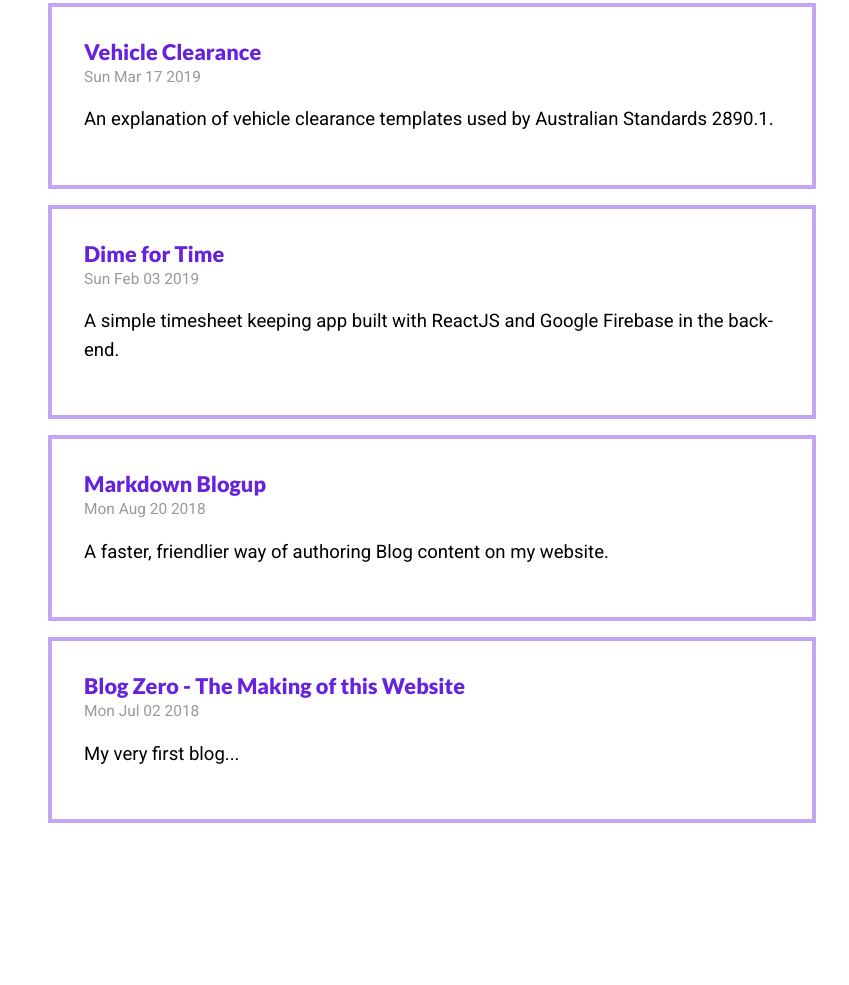
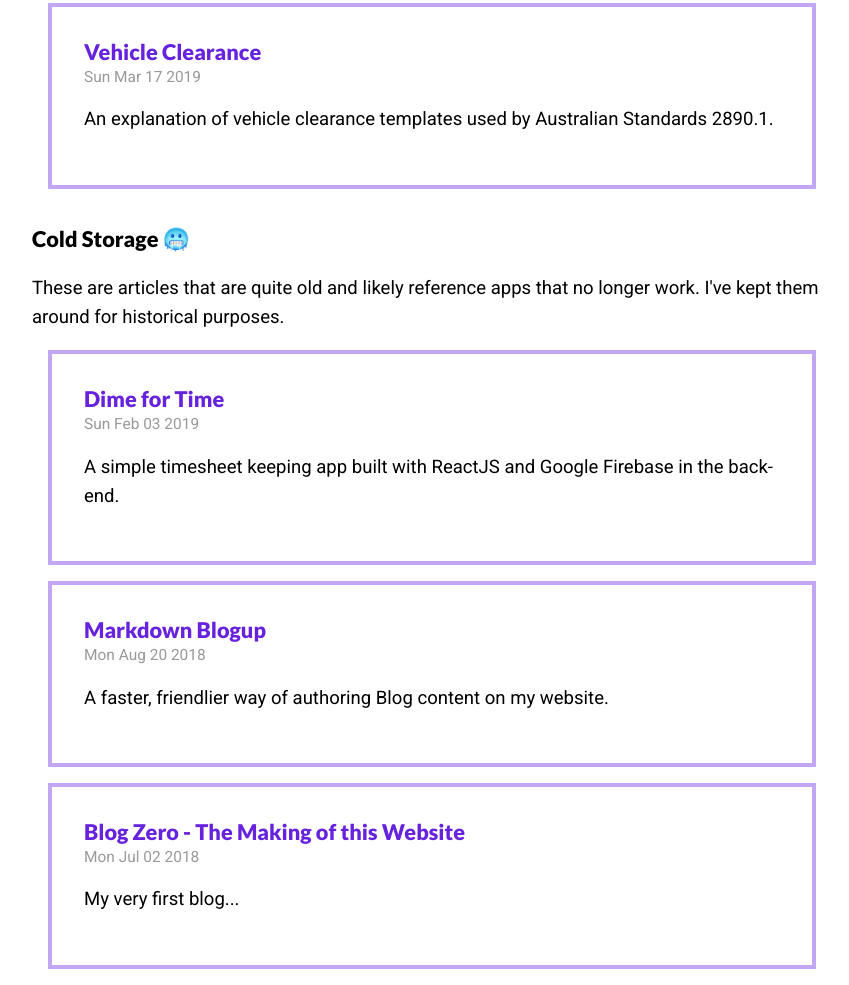
Before and after one commit to VivekRajagopal/vivek-rajagopal, a Gatsby site: page /blog in a window 1280 px wide. Shown: the part 385-1370 px from the top of the page, without its empty margins (208-1057 px from the left). Before the commit the page ends 1224 px from the top, so only its background shows below. Built offline with nearby package versions, Linux system fonts and the light colour scheme; Gatsby itself is replaced by a stand-in of ours; some packages are replaced by stand-ins of ours.

Commit message:
Archive very old blogs (#33)

```diff
--- a/src/components/Navbar.scss
+++ b/src/components/Navbar.scss
@@ -12,7 +12,7 @@
   box-shadow: 0px 0px 15px 5px white;
 
   .darkmode & {
-    box-shadow: 0px 0px 15px 5px #222;
+    box-shadow: 0px 0px 15px 5px $darkmode-bg;
   }
 }
 
--- a/src/pages/blog/blog-zero.mdx
+++ b/src/pages/blog/blog-zero.mdx
@@ -3,6 +3,7 @@ title: Blog Zero - The Making of this Website
 path: /blog/blog-zero
 date: 2018-07-02
 description: My very first blog...
+isArchived: true
 ---
 
 import { Page } from "../../components/Page.tsx";
--- a/src/pages/blog/dime-for-time.mdx
+++ b/src/pages/blog/dime-for-time.mdx
@@ -3,6 +3,7 @@ title: Dime for Time
 path: /blog/dime-for-time
 date: 2019-02-03
 description: A simple timesheet keeping app built with ReactJS and Google Firebase in the back-end.
+isArchived: true
 ---
 
 import { Page } from "../../components/Page.tsx";
--- a/src/pages/blog/index.tsx
+++ b/src/pages/blog/index.tsx
@@ -8,26 +8,45 @@ type Blog = {
   path: string;
   title: string;
   description: string;
+  isArchived?: boolean;
 };
 
-type PageQueryResult = {
-  blog: {
-    posts: { frontmatter: Blog }[];
+type BlogsQueryResult = {
+  published: {
+    blogs: { frontmatter: Blog }[];
+  };
+  archived: {
+    blogs: { frontmatter: Blog }[];
   };
 };
 
-const pageQuery = graphql`
-  query BlogsQuery {
-    blog: allMdx(
-      filter: { frontmatter: { path: { regex: "/blog/.+/" } } }
+const blogsQuery = graphql`
+  {
+    published: allMdx(
+      filter: { frontmatter: { path: { regex: "/blog/.+/" }, isArchived: { ne: true } } }
       sort: { fields: frontmatter___date, order: DESC }
     ) {
-      posts: nodes {
+      blogs: nodes {
         frontmatter {
           title
           path
           date
           description
+          isArchived
+        }
+      }
+    }
+    archived: allMdx(
+      filter: { frontmatter: { path: { regex: "/blog/.+/" }, isArchived: { eq: true } } }
+      sort: { fields: frontmatter___date, order: DESC }
+    ) {
+      blogs: nodes {
+        frontmatter {
+          title
+          path
+          date
+          description
+          isArchived
         }
       }
     }
@@ -35,14 +54,14 @@ const pageQuery = graphql`
 `;
 
 const BlogPage = () => {
-  const { blog } = useStaticQuery<PageQueryResult>(pageQuery);
+  const { published, archived } = useStaticQuery<BlogsQueryResult>(blogsQuery);
 
   return (
     <Page>
       <h1>Vivek Rajagopal</h1>
 
       <div className="blogs-list">
-        {blog.posts.map(({ frontmatter }) => (
+        {published.blogs.map(({ frontmatter }) => (
           <BlogArticleCard
             className="blog-item"
             title={frontmatter.title}
@@ -52,6 +71,26 @@ const BlogPage = () => {
           />
         ))}
       </div>
+      {archived.blogs.length > 0 && (
+        <div className="archived-posts-section">
+          <h3>Cold Storage 🥶</h3>
+          <p>
+            These are articles that are quite old and likely reference apps that no longer work. I've kept them around
+            for historical purposes.
+          </p>
+          <div className="blogs-list">
+            {archived.blogs.map(({ frontmatter }) => (
+              <BlogArticleCard
+                className="blog-item"
+                title={frontmatter.title}
+                datePublished={new Date(frontmatter.date)}
+                description={frontmatter.description}
+                path={frontmatter.path}
+              />
+            ))}
+          </div>
+        </div>
+      )}
     </Page>
   );
 };
--- a/src/pages/blog/markdown-blogup.mdx
+++ b/src/pages/blog/markdown-blogup.mdx
@@ -3,6 +3,7 @@ title: Markdown Blogup
 path: /blog/markdown-blogup
 date: 2018-08-20
 description: A faster, friendlier way of authoring Blog content on my website.
+isArchived: true
 ---
 
 import { Page } from "../../components/Page.tsx";
--- a/src/styles/Blog.scss
+++ b/src/styles/Blog.scss
@@ -15,6 +15,15 @@
   margin: 0 -1rem;
 }
 
+.archived-posts-section {
+  margin-top: 2rem;
+  border-top: 4px solid #999;
+
+  .darkmode & {
+    border-color: #333;
+  }
+}
+
 main img {
   width: 100%;
   margin: 0 auto;
--- a/src/styles/index.scss
+++ b/src/styles/index.scss
@@ -137,6 +137,10 @@ tr {
 
 tr:hover {
   background-color: #eee;
+
+  .darkmode & {
+    background-color: #222;
+  }
 }
 
 th {
```
